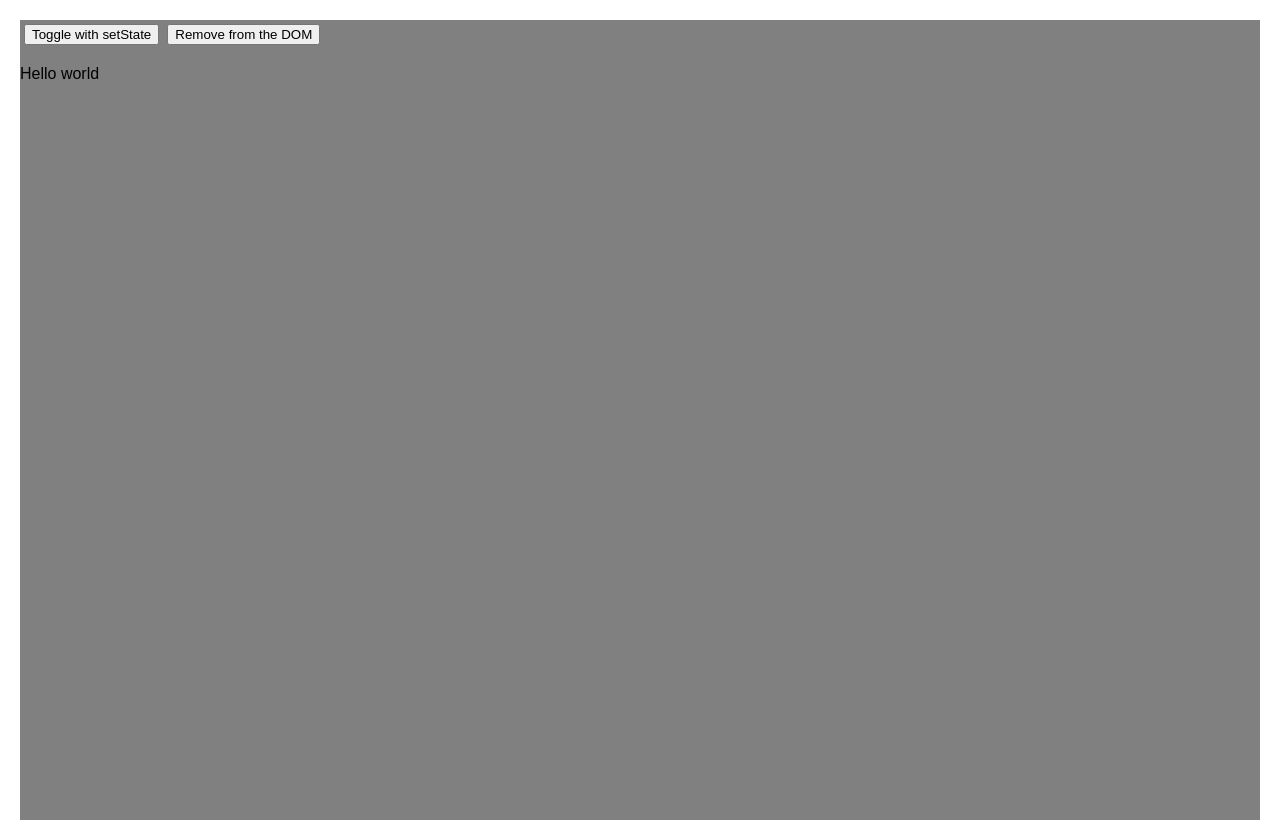
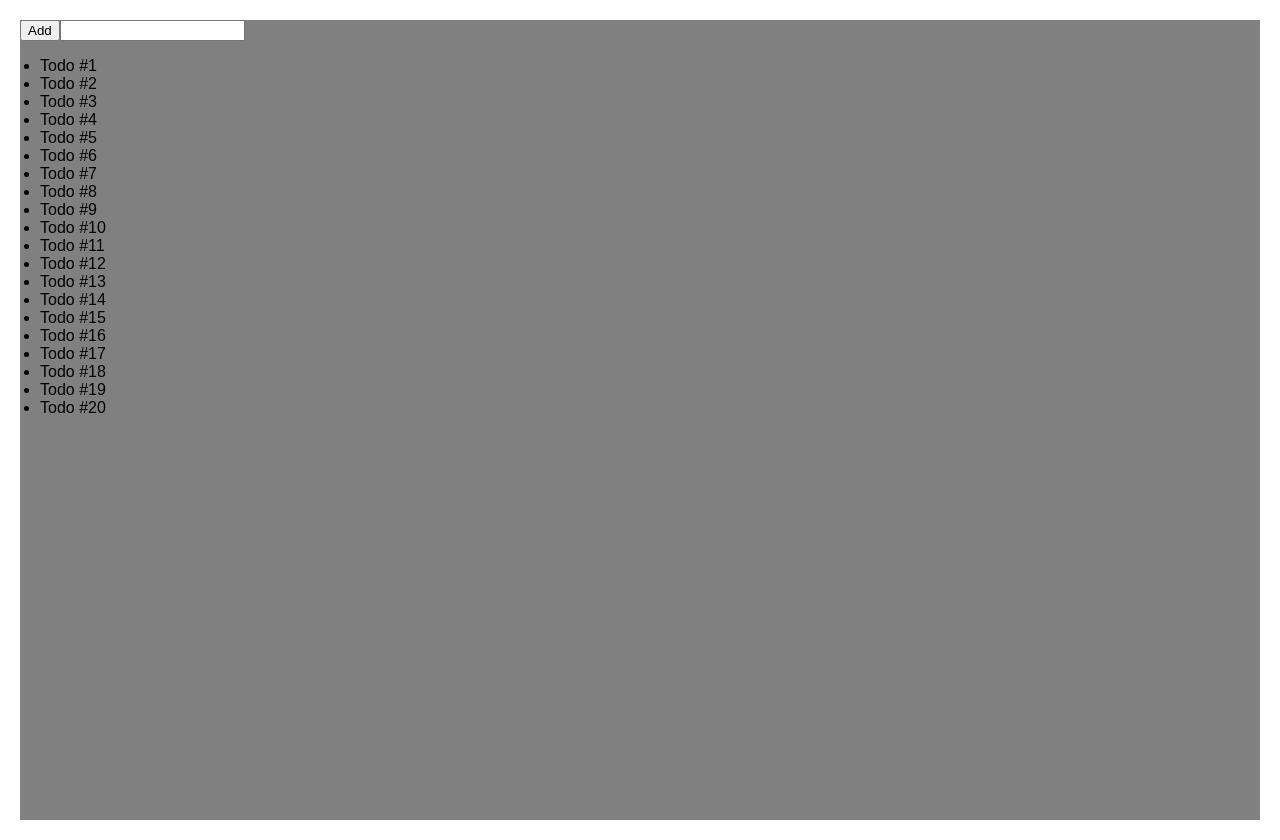
Before and after one commit to mdasif8393/rnext-react-2026, a React (Vite) app in the folder module-4-part-1-escape-hatches/4.2-manipulating-the-dom-with-ref-getting-a-ref-to-the-node/: page / in a window 1280 px wide. Built offline with nearby package versions, Linux system fonts and the light colour scheme.

Commit message:
4.6 Flushing state updates synchronously with flushSync

```diff
--- a/module-4-part-1-escape-hatches/4.2-manipulating-the-dom-with-ref-getting-a-ref-to-the-node/src/App.css
+++ b/module-4-part-1-escape-hatches/4.2-manipulating-the-dom-with-ref-getting-a-ref-to-the-node/src/App.css
@@ -45,27 +45,3 @@
 ul {
   padding-inline-start: 20px;
 }
-
-div {
-  width: 100%;
-  overflow: hidden;
-}
-
-nav {
-  text-align: center;
-}
-
-button {
-  margin: 0.25rem;
-}
-
-ul,
-li {
-  list-style: none;
-  white-space: nowrap;
-}
-
-li {
-  display: inline;
-  padding: 0.5rem;
-}
--- a/module-4-part-1-escape-hatches/4.2-manipulating-the-dom-with-ref-getting-a-ref-to-the-node/src/App.jsx
+++ b/module-4-part-1-escape-hatches/4.2-manipulating-the-dom-with-ref-getting-a-ref-to-the-node/src/App.jsx
@@ -1,6 +1,7 @@
 import Form from "./components/Form";
 import "./App.css";
 import Counter from "./components/Counter";
+import TodoList from "./components/TodoList";
 
 function App() {
   return (
@@ -10,7 +11,7 @@
         height: "100dvh",
       }}
     >
-      <Counter />
+      <TodoList />
     </div>
   );
 }
--- /dev/null
+++ b/module-4-part-1-escape-hatches/4.2-manipulating-the-dom-with-ref-getting-a-ref-to-the-node/src/components/TodoList.jsx
@@ -0,0 +1,41 @@
+import { useState, useRef } from "react";
+import { flushSync } from "react-dom";
+
+export default function TodoList() {
+  const listRef = useRef(null);
+  const [text, setText] = useState("");
+  const [todos, setTodos] = useState(initialTodos);
+
+  function handleAdd() {
+    const newTodo = { id: nextId++, text: text };
+    setText("");
+    flushSync(() => {
+      setTodos([...todos, newTodo]);
+    });
+    listRef.current.lastChild.scrollIntoView({
+      behavior: "smooth",
+      block: "nearest",
+    });
+  }
+
+  return (
+    <>
+      <button onClick={handleAdd}>Add</button>
+      <input value={text} onChange={(e) => setText(e.target.value)} />
+      <ul ref={listRef}>
+        {todos.map((todo) => (
+          <li key={todo.id}>{todo.text}</li>
+        ))}
+      </ul>
+    </>
+  );
+}
+
+let nextId = 0;
+let initialTodos = [];
+for (let i = 0; i < 20; i++) {
+  initialTodos.push({
+    id: nextId++,
+    text: "Todo #" + (i + 1),
+  });
+}
```
